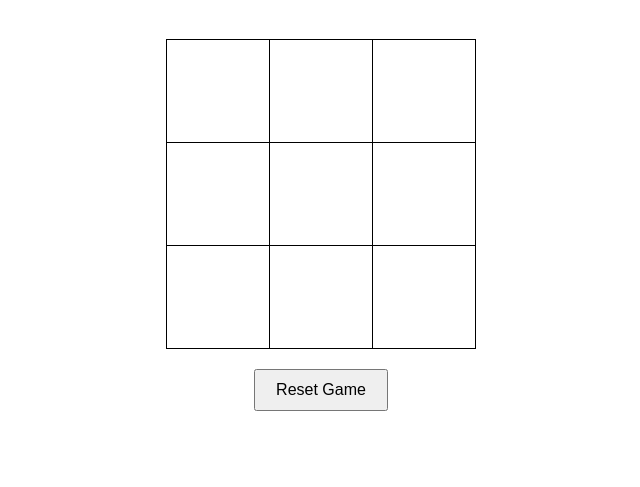
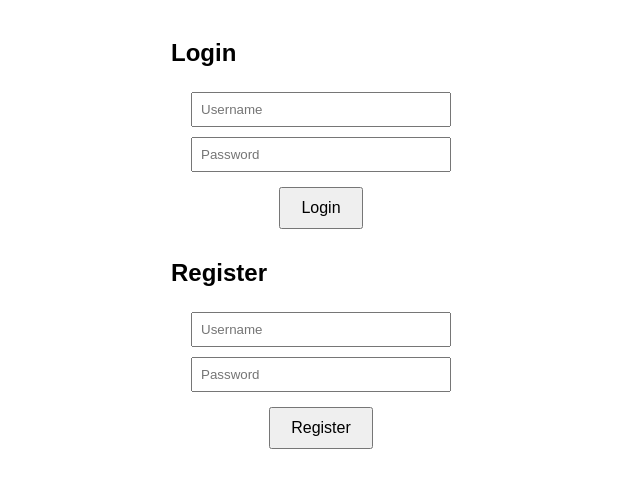
Before and after one commit to Grzybol/GWSH_PO_Projekt_API-Frontend, a plain HTML site: page Client/index.html in a window 1280 px wide. Shown: the part 111-598 px from the top of the page, without its empty margins (319-959 px from the left). Drawn offline with Linux system fonts and the light colour scheme; no server answers.

Commit message:
manual files upload
manual files upload from branch "v2"

```diff
--- a/Client/index.html
+++ b/Client/index.html
@@ -9,24 +9,20 @@
 <body>
     <h1>Tic Tac Toe Game</h1>
 
-    <div id="gameBoard">
-        <table>
-            <tr>
-                <td data-row="0" data-col="0"></td>
-                <td data-row="0" data-col="1"></td>
-                <td data-row="0" data-col="2"></td>
-            </tr>
-            <tr>
-                <td data-row="1" data-col="0"></td>
-                <td data-row="1" data-col="1"></td>
-                <td data-row="1" data-col="2"></td>
-            </tr>
-            <tr>
-                <td data-row="2" data-col="0"></td>
-                <td data-row="2" data-col="1"></td>
-                <td data-row="2" data-col="2"></td>
-            </tr>
-        </table>
+    <div id="authSection">
+        <h2>Login</h2>
+        <form id="loginForm">
+            <input type="text" id="loginUsername" placeholder="Username" required>
+            <input type="password" id="loginPassword" placeholder="Password" required>
+            <button type="submit">Login</button>
+        </form>
+
+        <h2>Register</h2>
+        <form id="registerForm">
+            <input type="text" id="registerUsername" placeholder="Username" required>
+            <input type="password" id="registerPassword" placeholder="Password" required>
+            <button type="submit">Register</button>
+        </form>
     </div>
 
     <div id="gameSection" style="display:none;">
@@ -74,7 +70,6 @@
         </div>
     </div>
 
-    <button onclick="resetGame()">Reset Game</button>
     <script src="script.js"></script>
 </body>
 </html>
--- a/Client/script.js
+++ b/Client/script.js
@@ -161,7 +161,6 @@ async function joinGame(player, gameId) {
         console.error('Error joining game:', error);
     }
 }
-
 // Function to hide game lists and show the back button
 function hideGameLists() {
     document.getElementById('createGameButton').style.display = 'none';
@@ -207,7 +206,6 @@ async function makeMove(row, col, player) {
         console.error('Error making move:', error);
     }
 }
-
 // Function to update the board and ensure event handlers are bound correctly
 function updateBoard(game) {
     console.log('Updating board for game:', game);
@@ -297,6 +295,12 @@ function updateActiveGames(games) {
         activeGamesTbody.appendChild(row);
     });
 }
+// Ensure initial setup
+document.addEventListener('DOMContentLoaded', () => {
+    fetchActiveGames();
+    fetchCompletedGames();
+    console.log('DOM fully loaded and parsed');
+});
 
 function updateCompletedGames(games) {
     const completedGamesDiv = document.getElementById('completedGames');
@@ -308,17 +312,6 @@ function updateCompletedGames(games) {
     });
 }
 
-function resetGame() {
-    // Resetowanie gry może wymagać dodatkowej logiki po stronie serwera
-    location.reload();  // Tymczasowe rozwiązanie
-}
-
-document.addEventListener('DOMContentLoaded', () => {
-    fetchActiveGames();
-    fetchCompletedGames();
-    console.log('DOM fully loaded and parsed');
-});
-
 document.getElementById('loginForm').addEventListener('submit', loginUser);
 document.getElementById('registerForm').addEventListener('submit', registerUser);
 document.getElementById('createGameButton').addEventListener('click', () => {
--- a/Client/styles.css
+++ b/Client/styles.css
@@ -4,6 +4,30 @@ body {
     flex-direction: column;
     align-items: center;
     margin-top: 50px;
+}
+
+#authSection, #gameSection {
+    width: 300px;
+    margin-bottom: 20px;
+}
+
+#authSection form, #gameSection {
+    display: flex;
+    flex-direction: column;
+    align-items: center;
+}
+
+form input {
+    margin: 5px;
+    padding: 8px;
+    width: 80%;
+}
+
+form button {
+    margin: 10px;
+    padding: 10px 20px;
+    font-size: 16px;
+    cursor: pointer;
 }
 
 #gameBoard table {
@@ -27,3 +51,8 @@ button {
     font-size: 16px;
     cursor: pointer;
 }
+
+#activeGames, #completedGames {
+    margin-top: 20px;
+    width: 100%;
+}
```
